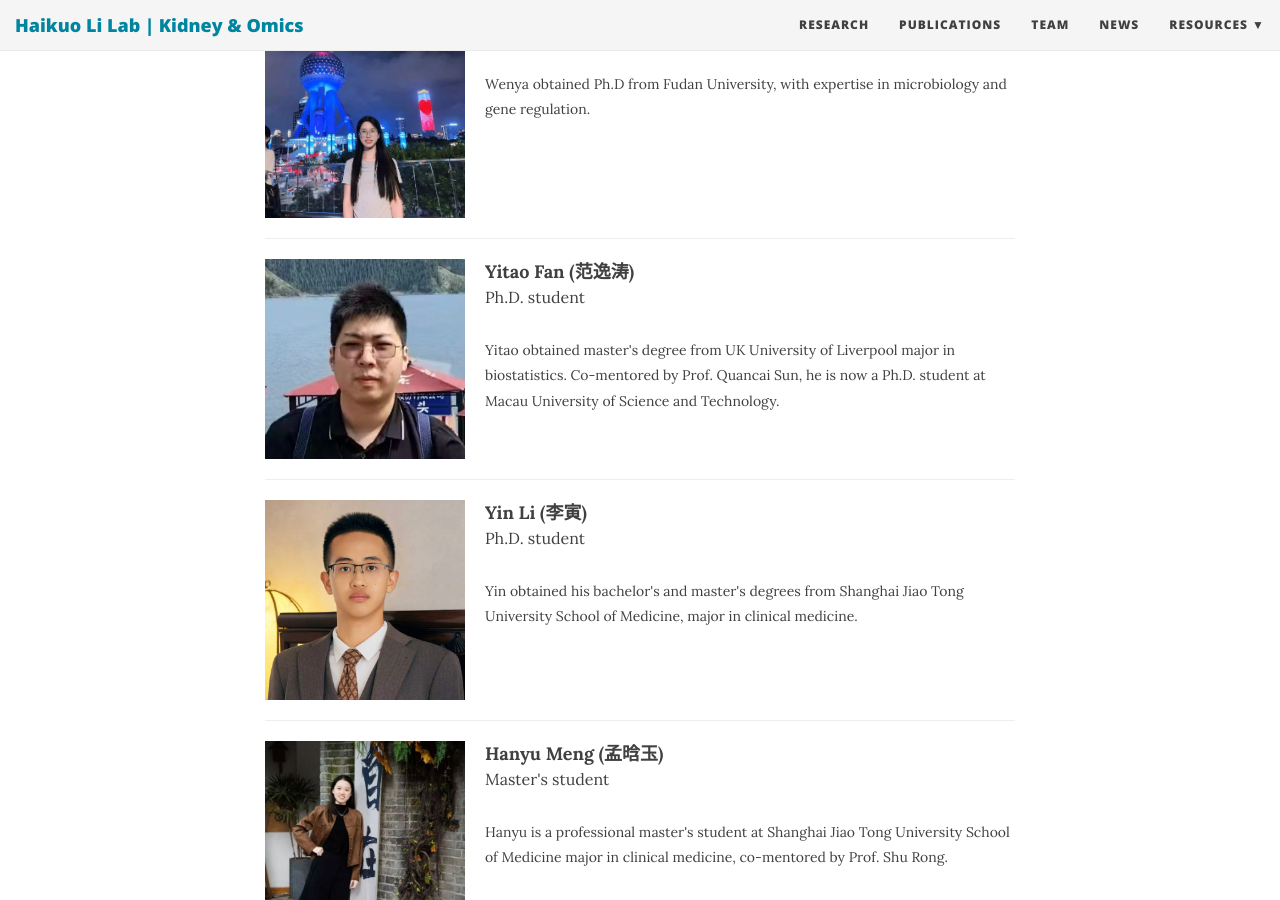
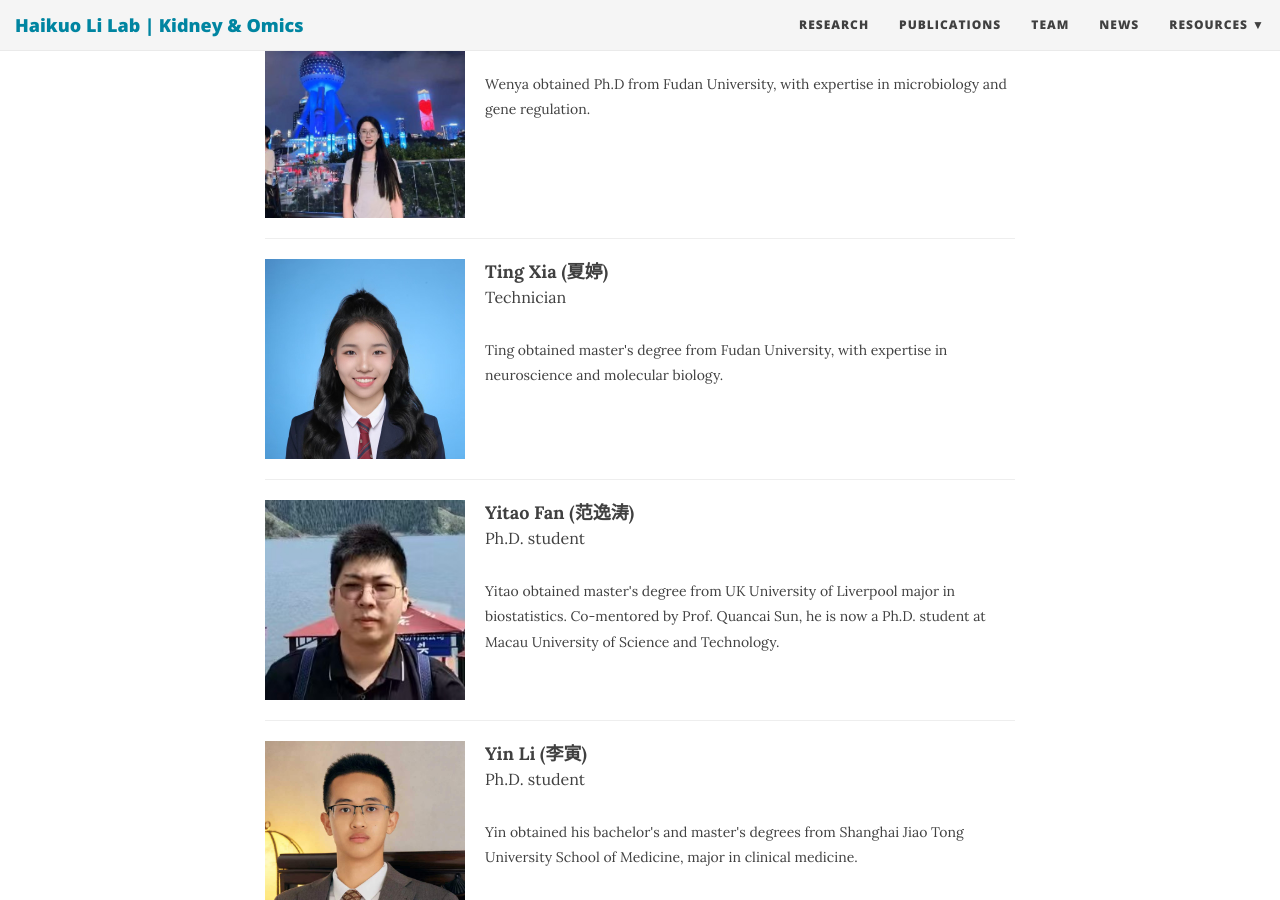
Before and after one commit to TheLiLab/thelilab.github.io, a Jekyll site: the page built from team.md, in a window 1280 px wide and 900 px high, scrolled down 1019 px. Built offline with Jekyll 4.4.1, drawn with Linux system fonts in a browser that asks for light colours; nearby versions of some CDN libraries.

Commit message:
Update team.md

```diff
--- a/team.md
+++ b/team.md
@@ -49,6 +49,21 @@ bigimg:
     </span>
     <span style="font-size: 14px;">
       <br>Wenya obtained Ph.D from Fudan University, with expertise in microbiology and gene regulation.
+    </span>
+  </div></div>
+<hr>
+
+<div style="display: flex; align-items: flex-start; font-size: 18px;">
+  <div style="flex-shrink: 0; margin-right: 20px;">
+    <img src="/img/peopleimg/tingxia.jpg" style="width: 100%; max-width: 200px;" />
+  </div>
+  <div style="flex-grow: 1;">
+    <strong>Ting Xia (夏婷)</strong><br>
+    <span style="font-size: 16px;">
+      Technician<br>
+    </span>
+    <span style="font-size: 14px;">
+      <br>Ting obtained master's degree from Fudan University, with expertise in neuroscience and molecular biology.
     </span>
   </div></div>
 <hr>
```
